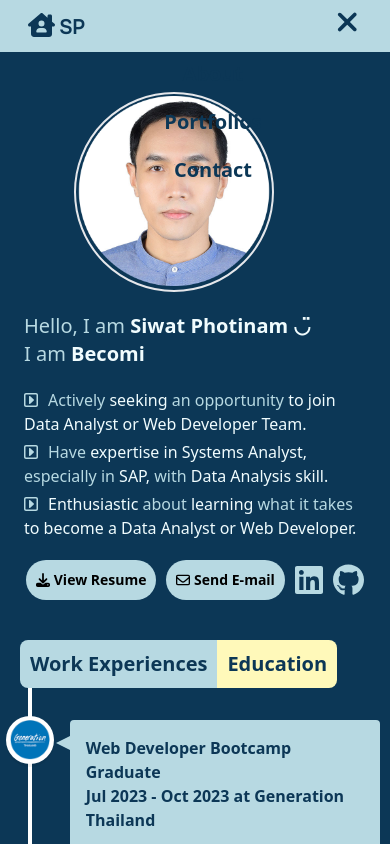
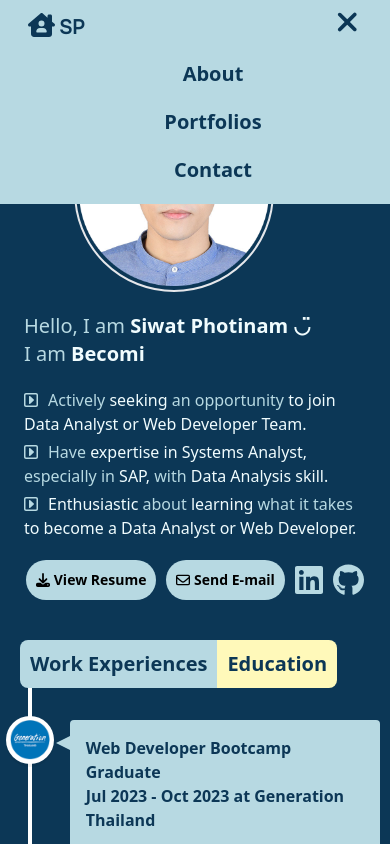
Before and after one commit to siwatoa/portfoliov1, a React (Vite) app: page / in a window 390 px wide. Both pictures are taken after a click on the element 344 px from the left and 22 px from the top of the page. Shown: the top 844 px of the page. Built offline with nearby package versions, Linux system fonts and the light colour scheme.

Commit message:
update bg color of navbar

```diff
--- a/package.json
+++ b/package.json
@@ -10,11 +10,13 @@
     "preview": "vite preview"
   },
   "dependencies": {
+    "@emailjs/browser": "^3.11.0",
     "@fortawesome/fontawesome-svg-core": "^6.4.2",
     "@fortawesome/free-brands-svg-icons": "^6.4.2",
     "@fortawesome/free-regular-svg-icons": "^6.4.2",
     "@fortawesome/free-solid-svg-icons": "^6.4.2",
     "@fortawesome/react-fontawesome": "^0.2.0",
+    "axios": "^1.5.1",
     "react": "^18.2.0",
     "react-dom": "^18.2.0",
     "react-simple-typewriter": "^5.0.1",
--- a/src/sections/NavBar.jsx
+++ b/src/sections/NavBar.jsx
@@ -29,7 +29,7 @@ const NavBar = () => {
             <ul className={`webmenu font-black text-xl text-[#0C3756] mr-[30px] md:flex place-items-center
                  absolute md:static md:z-100 -z-1 left-0 w-full md:w-auto
                  md:pl-0 pl-9 transition-all duration-500 ease-in
-                 ${open ? 'top-10 opacity-100' : 'top-[-490px]'}
+                 ${open ? 'top-10 opacity-100 bg-[#B7D9E2]' : 'top-[-490px] opacity-0'}
                  md:opacity-100 opacity-0`}>
             {
               Links.map((link) => (
```
Also changed, not shown: 1 other file (tests, documents, lock files or other folders).
